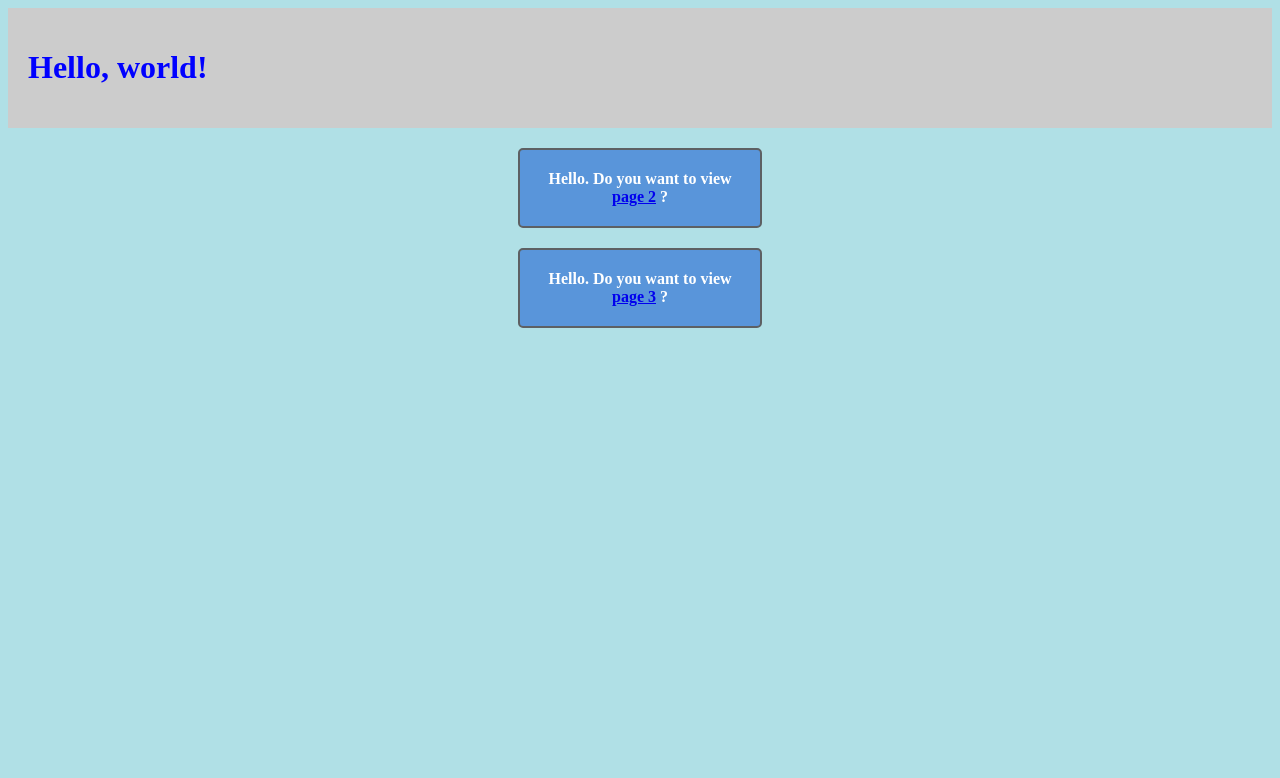
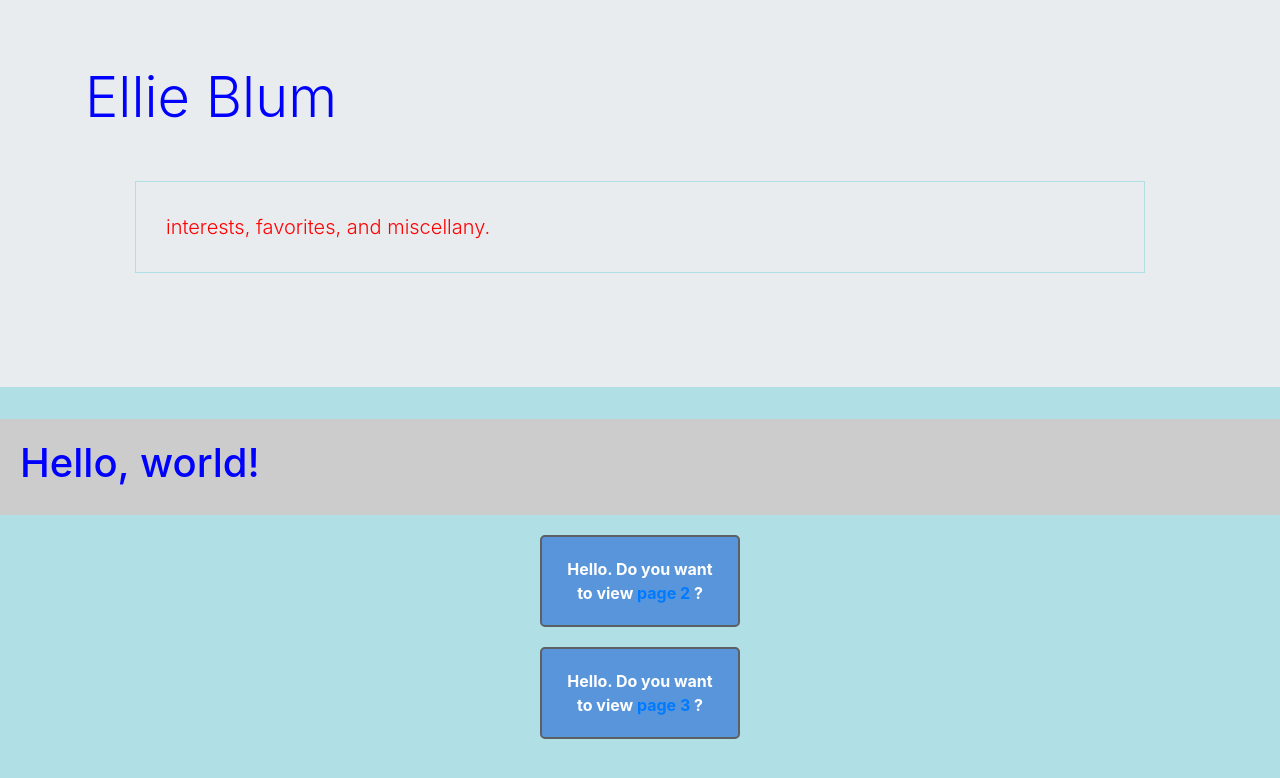
Before and after one commit to eh1blum/lab0, a plain HTML site: page index.html in a window 1280 px wide. Drawn offline with nearby package versions, Linux system fonts and the light colour scheme.

Commit message:
index with bootstrap

```diff
--- a/index.html
+++ b/index.html
@@ -2,13 +2,23 @@
 <html>
     <head>
         <title>My Webpage</title>
+        <link rel="stylesheet" href="https://stackpath.bootstrapcdn.com/bootstrap/4.3.1/css/bootstrap.min.css" integrity="sha384-ggOyR0iXCbMQv3Xipma34MD+dH/1fQ784/j6cY/iJTQUOhcWr7x9JvoRxT2MZw1T" crossorigin="anonymous">
         <link rel="stylesheet" href="style.css">
     </head>
     <body>
+      <div class="jumbotron jumbotron-fluid">
+        <div class="container">
+          <h1 class="display-4">Ellie Blum</h1>
+          <p class="lead">interests, favorites, and miscellany.</p>
+        </div>
+        </div>
         <div id="top">
         <h1>Hello, world!</h1>
         </div>
         <p class="button">Hello. Do you want to view <a href="page2.html">page 2</a> ? </p>
         <p class="button">Hello. Do you want to view <a href="page3.html">page 3</a> ? </p>
+        <script src="https://code.jquery.com/jquery-3.3.1.slim.min.js" integrity="sha384-q8i/X+965DzO0rT7abK41JStQIAqVgRVzpbzo5smXKp4YfRvH+8abtTE1Pi6jizo" crossorigin="anonymous"></script>
+        <script src="https://cdnjs.cloudflare.com/ajax/libs/popper.js/1.14.7/umd/popper.min.js" integrity="sha384-UO2eT0CpHqdSJQ6hJty5KVphtPhzWj9WO1clHTMGa3JDZwrnQq4sF86dIHNDz0W1" crossorigin="anonymous"></script>
+        <script src="https://stackpath.bootstrapcdn.com/bootstrap/4.3.1/js/bootstrap.min.js" integrity="sha384-JjSmVgyd0p3pXB1rRibZUAYoIIy6OrQ6VrjIEaFf/nJGzIxFDsf4x0xIM+B07jRM" crossorigin="anonymous"></script>
     </body>
 </html>
```
